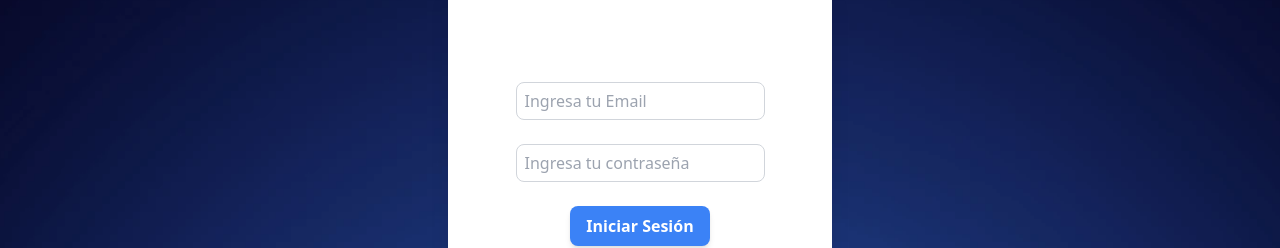
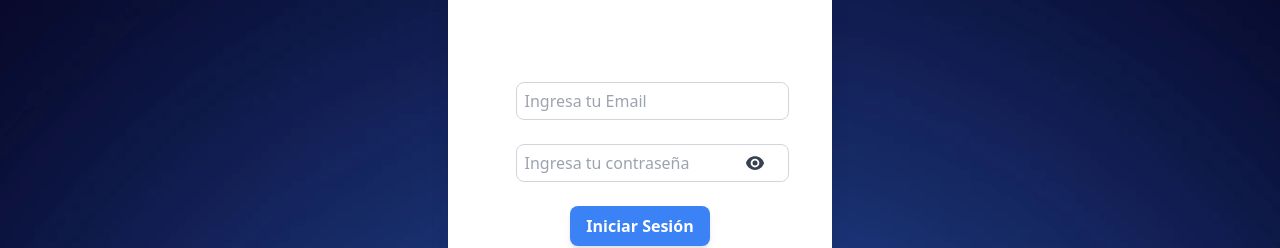
Before and after one commit to dimas4dev/disneyPlusChallenge, a React (Vite) app: page /watchlist in a window 1280 px wide. Shown: the part 332-580 px from the top of the page. Built offline with nearby package versions, Linux system fonts and the light colour scheme; no server answers.

Commit message:
Añadir funcionalidad de visibilidad de contraseña en el componente Input

```diff
--- a/src/components/core/Input/index.tsx
+++ b/src/components/core/Input/index.tsx
@@ -1,4 +1,5 @@
-import React from 'react';
+import React, { useState } from 'react';
+import { EyeIcon, EyeSlashIcon } from '@heroicons/react/24/solid';
 
 interface InputProps extends React.InputHTMLAttributes<HTMLInputElement> {
     type: string;
@@ -13,12 +14,31 @@ interface InputProps extends React.InputHTMLAttributes<HTMLInputElement> {
     label?: string;
     classname?: string;
 }
+export const InputComponent: React.FC<InputProps> = ({ type, classname, ...props }) => {
+    const [inputType, setInputType] = useState(type);
+    const [isPasswordVisible, setIsPasswordVisible] = useState(false);
 
-export const InputComponent: React.FC<InputProps> = (props, { classname }) => {
+    const togglePasswordVisibility = () => {
+        setIsPasswordVisible(!isPasswordVisible);
+        setInputType(inputType === 'password' ? 'text' : 'password');
+    };
+
     return (
-        <input
-            {...props}
-            className={`border border-gray-300 rounded-lg p-2 text-gray-700 leading-tight focus:outline-none focus:ring focus:border-blue-300 hover:bg-gray-50 transition-colors duration-150 ${classname}`}
-        />
+        <div className={`relative ${classname}`}>
+            <input
+                {...props}
+                type={inputType}
+                className="border border-gray-300 rounded-lg p-2 text-gray-700 leading-tight focus:outline-none focus:ring focus:border-blue-300 hover:bg-gray-50 transition-colors duration-150 w-full"
+            />
+            {type === 'password' && (
+                <div className="absolute inset-y-0 right-0 pr-3 flex items-center text-sm leading-5">
+                    {isPasswordVisible ? (
+                        <EyeSlashIcon className="h-5 w-5 text-gray-700 cursor-pointer" onClick={togglePasswordVisibility} />
+                    ) : (
+                        <EyeIcon className="h-5 w-5 text-gray-700 cursor-pointer" onClick={togglePasswordVisibility} />
+                    )}
+                </div>
+            )}
+        </div>
     );
 };
```
